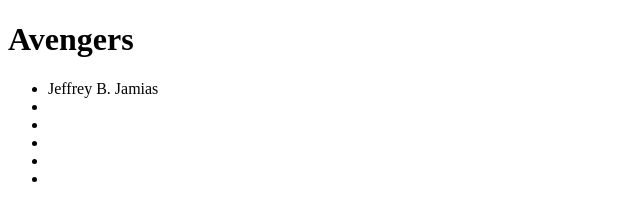
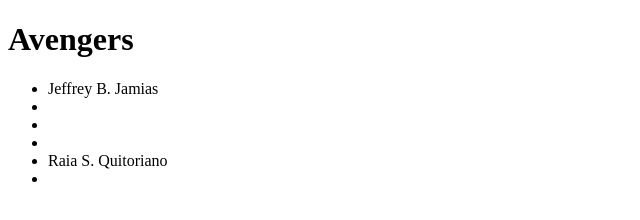
Before and after one commit to jamias0jeffrey/fixing-conflict, a plain HTML site: page index.html in a window 1280 px wide. Shown: the whole page, without its empty margins (0-640 px from the left). Drawn offline with Linux system fonts and the light colour scheme.

Commit message:
added raia

```diff
--- a/index.html
+++ b/index.html
@@ -15,7 +15,7 @@
 		<li></li>
 		<li></li>
 		<li></li>
-		<li></li>
+		<li>Raia S. Quitoriano</li>
 		<li></li>
 	</ul>
 
```
